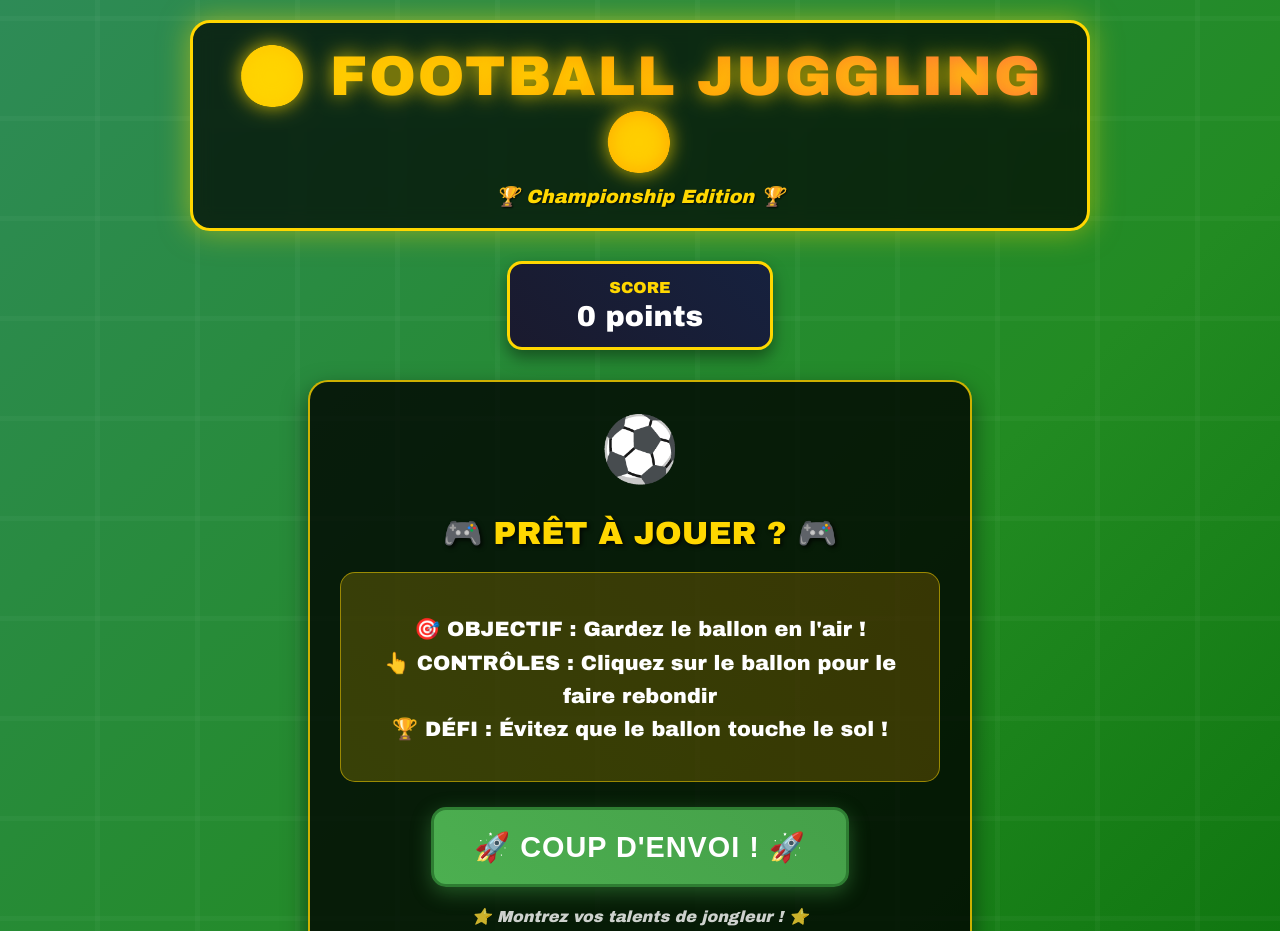
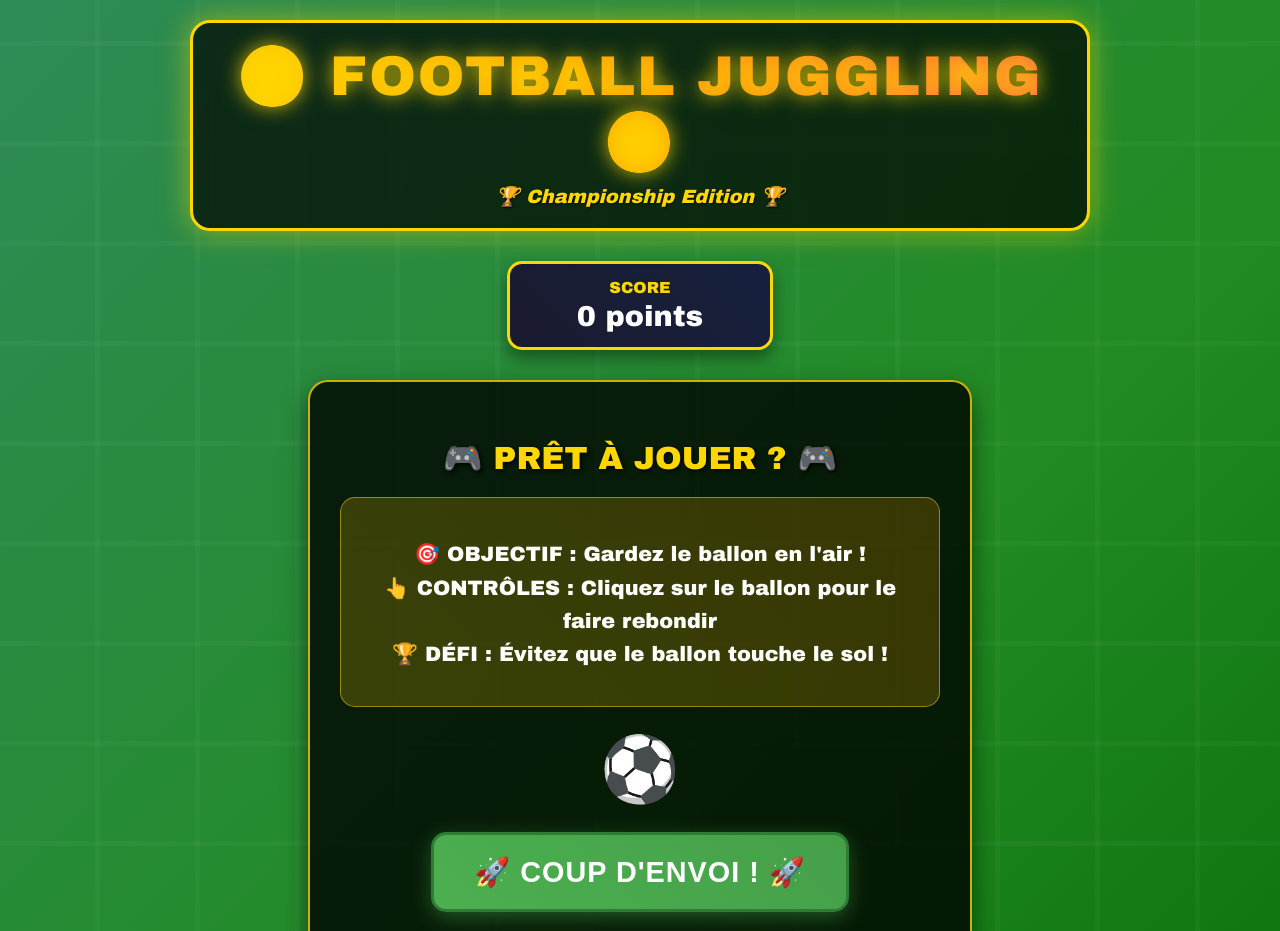
Before and after one commit to mext-ai/block-685a671e29a7f973e63e0f22, a React app: page / in a window 1280 px wide. Shown: the top 931 px of the page. Built offline with nearby package versions, Linux system fonts and the light colour scheme.

Commit message:
⚡ Optimize React component logic

```diff
--- a/src/block.tsx
+++ b/src/block.tsx
@@ -312,14 +312,6 @@ const Block: React.FC<BlockProps> = ({ title = "Jeu de Jonglage" }) => {
             maxWidth: '600px',
             boxShadow: '0 10px 25px rgba(0,0,0,0.5)'
           }}>
-            <div style={{
-              fontSize: '4rem',
-              marginBottom: '20px',
-              animation: 'bounce 2s infinite'
-            }}>
-              ⚽
-            </div>
-
             <h2 style={{
               color: '#FFD700',
               fontSize: '2rem',
@@ -347,6 +339,16 @@ const Block: React.FC<BlockProps> = ({ title = "Jeu de Jonglage" }) => {
               </p>
             </div>
 
+            {/* Ballon animé */}
+            <div style={{
+              fontSize: '4rem',
+              marginBottom: '25px',
+              animation: 'bounce 2s infinite'
+            }}>
+              ⚽
+            </div>
+
+            {/* Bouton maintenant placé APRÈS le ballon */}
             <button
               onClick={startGame}
               style={{
@@ -361,7 +363,8 @@ const Block: React.FC<BlockProps> = ({ title = "Jeu de Jonglage" }) => {
                 boxShadow: '0 6px 20px rgba(76, 175, 80, 0.4)',
                 fontWeight: 'bold',
                 letterSpacing: '1px',
-                textTransform: 'uppercase'
+                textTransform: 'uppercase',
+                marginBottom: '20px'
               }}
               onMouseOver={(e) => {
                 e.currentTarget.style.transform = 'translateY(-3px) scale(1.05)';
@@ -376,7 +379,6 @@ const Block: React.FC<BlockProps> = ({ title = "Jeu de Jonglage" }) => {
             </button>
 
             <div style={{
-              marginTop: '20px',
               fontSize: '1rem',
               opacity: 0.8,
               fontStyle: 'italic'
```
